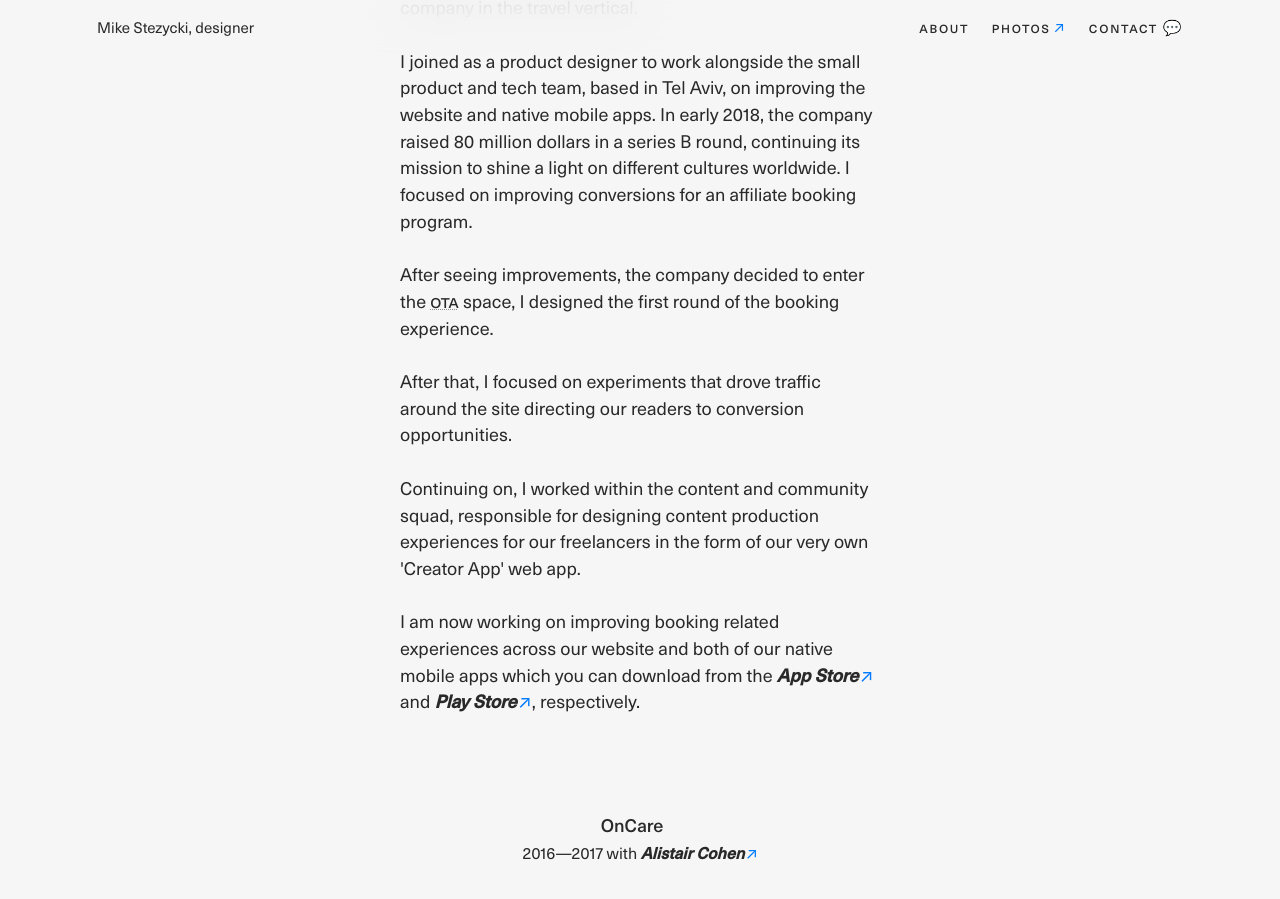
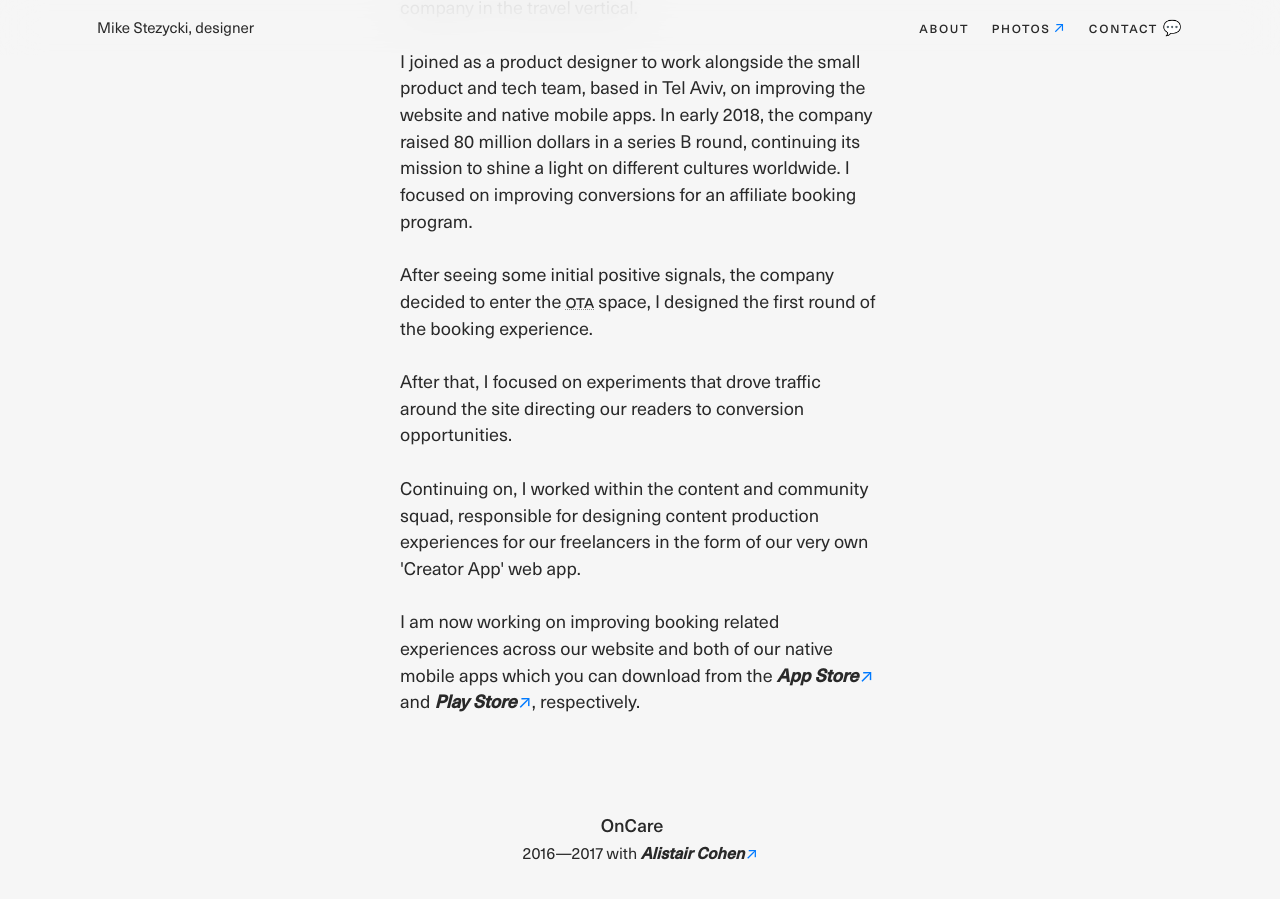
Before and after one commit to mr-stezz/mr-stezz.github.io, a Jekyll site: the page built from index.html, in a window 1280 px wide and 900 px high, scrolled down 1375 px. Built offline with Jekyll 4.4.1, drawn with Linux system fonts in a browser that asks for light colours.

Commit message:
Edit wording on the CT project

```diff
--- a/_includes/_projects.culture-trip.html
+++ b/_includes/_projects.culture-trip.html
@@ -8,7 +8,7 @@
   <p class="text-col">
   	<a href="https://theculturetrip.com" title="Book travel that makes you feel good">Culture Trip</a> is a content, e-commerce and technology company in the travel vertical.<br><br>
   	I joined as a product designer to work alongside the small product and tech team, based in Tel Aviv, on improving the website and native mobile apps. In early 2018, the company raised 80 million dollars in a series B round, continuing its mission to shine a light on different cultures worldwide. I focused on improving conversions for an affiliate booking program.<br><br>
-	  After seeing improvements, the company decided to enter the <abbr title="Online Travel Agent">OTA</abbr> space, I designed the first round of the booking experience.<br><br>
+	  After seeing some initial positive signals, the company decided to enter the <abbr title="Online Travel Agent">OTA</abbr> space, I designed the first round of the booking experience.<br><br>
 	  After that, I focused on experiments that drove traffic around the site directing our readers to conversion opportunities.<br><br>
 	  Continuing on, I worked within the content and community squad, responsible for designing content production experiences for our freelancers in the form of our very own 'Creator App' web app.<br><br>
     I am now working on improving booking related experiences across our website and both of our native mobile apps which you can download from the <a href="https://apps.apple.com/gb/app/culture-trip-explore-travel/id1146832951">App Store</a> and <a href="https://play.google.com/store/apps/details?id=culturetrip.com&hl=en_GB&gl=US">Play Store</a>, respectively.
```
